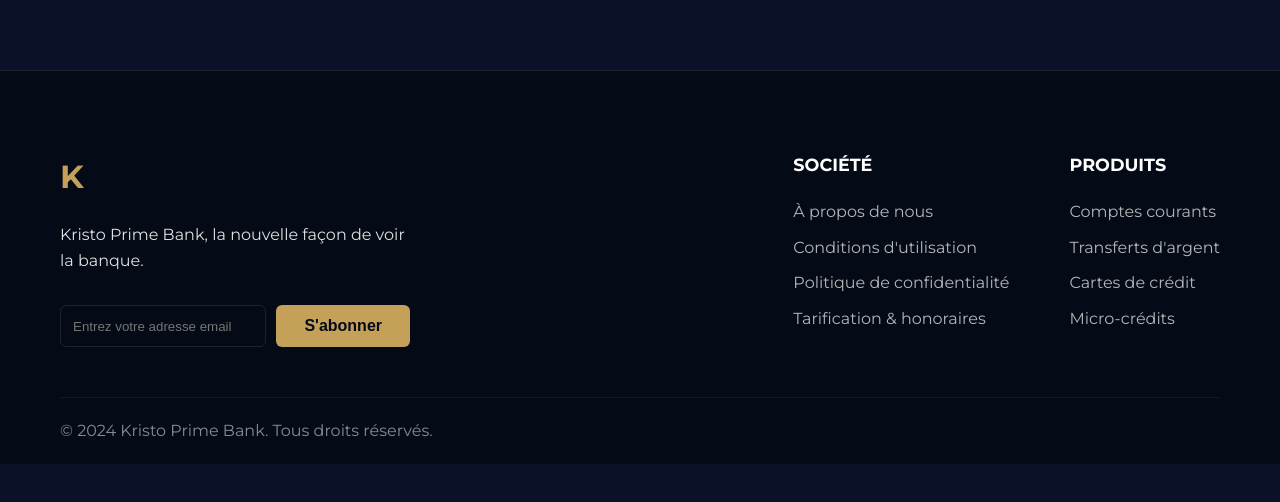
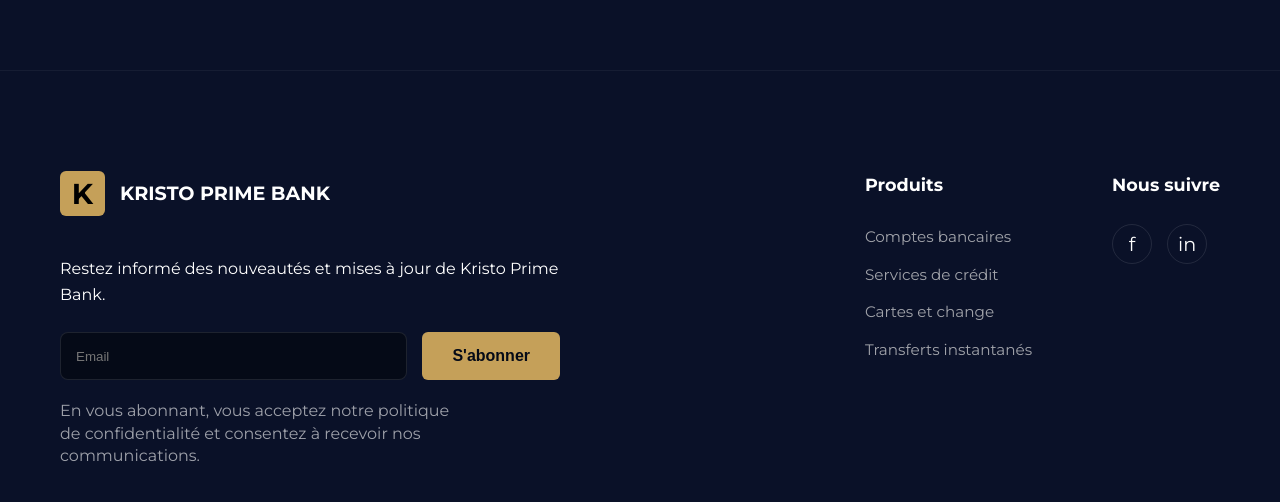
Before and after one commit to mukutaj841-lang/kristo_prime_bank, a plain HTML site: page index.html in a window 1280 px wide. Shown: the part 5452-5954 px from the top of the page. Before the commit the page ends 5916 px from the top, so only its background shows below. Drawn offline with Linux system fonts and the light colour scheme.

Commit message:
Unify footer design across all pages using contact page style

```diff
--- a/index.html
+++ b/index.html
@@ -502,79 +502,134 @@
             border-radius: 16px;
         }
 
-        /* Footer */
-        .footer {
-            background-color: var(--bg-darker);
-            padding: 80px 0 20px;
-            border-top: 1px solid var(--border-color);
+        /* Updated Footer to match image */
+        .footer-new {
+            background-color: var(--bg-dark);
+            padding: 100px 0 60px;
+            border-top: 1px solid rgba(255, 255, 255, 0.05);
         }
 
-        .footer-top {
+        .footer-grid-new {
             display: flex;
             justify-content: space-between;
-            margin-bottom: 50px;
             flex-wrap: wrap;
-            gap: 40px;
+            gap: 50px;
         }
 
-        .footer-brand {
-            max-width: 350px;
+        .footer-left-new {
+            max-width: 500px;
         }
 
-        .footer-brand p {
-            margin: 20px 0;
+        .footer-brand-new {
+            display: flex;
+            align-items: center;
+            gap: 15px;
+            margin-bottom: 40px;
         }
 
-        .subscribe-form {
+        .logo-k {
+            background-color: var(--gold);
+            color: #000;
+            width: 45px;
+            height: 45px;
             display: flex;
-            gap: 10px;
+            align-items: center;
+            justify-content: center;
+            border-radius: 6px;
+            font-weight: 800;
+            font-size: 1.8rem;
         }
 
-        .subscribe-form input {
-            padding: 12px;
-            border-radius: 6px;
+        .brand-text-name {
+            font-size: 1.2rem;
+            font-weight: 700;
+            color: var(--text-white);
+        }
+
+        .footer-left-new p {
+            font-size: 1rem;
+            margin-bottom: 25px;
+            color: var(--text-white);
+        }
+
+        .footer-newsletter-new {
+            display: flex;
+            gap: 15px;
+            margin-bottom: 20px;
+        }
+
+        .footer-newsletter-new input {
+            background-color: var(--bg-darker);
             border: 1px solid var(--border-color);
-            background-color: transparent;
+            padding: 15px;
+            border-radius: 8px;
             color: var(--text-white);
             flex-grow: 1;
+            min-width: 250px;
         }
 
-        .footer-links {
-            display: flex;
-            gap: 60px;
+        .footer-newsletter-new .btn {
+            padding: 15px 30px;
         }
 
-        .link-group h4 {
-            color: var(--text-white);
-            margin-bottom: 20px;
-            font-size: 1.1rem;
+        .footer-policy-text {
+            font-size: 0.85rem;
+            opacity: 0.6;
+            max-width: 400px;
+            line-height: 1.4;
         }
 
-        .link-group ul {
+        .footer-right-new {
+            display: flex;
+            gap: 80px;
+        }
+
+        .footer-col-new h4 {
+            color: var(--text-white);
+            margin-bottom: 25px;
+            font-size: 1.1rem;
+            font-weight: 700;
+        }
+
+        .footer-col-new ul {
             list-style: none;
         }
 
-        .link-group ul li {
-            margin-bottom: 10px;
+        .footer-col-new ul li {
+            margin-bottom: 12px;
         }
 
-        .link-group ul li a {
-            color: var(--text-light);
-            opacity: 0.8;
+        .footer-col-new ul li a {
+            opacity: 0.7;
+            font-size: 0.95rem;
         }
 
-        .link-group ul li a:hover {
+        .footer-col-new ul li a:hover {
+            opacity: 1;
             color: var(--gold);
-            opacity: 1;
         }
 
-        .footer-bottom {
-            text-align: left;
-            padding-top: 20px;
-            border-top: 1px solid var(--border-color);
-            opacity: 0.6;
+        .social-icons-new {
             display: flex;
-            justify-content: space-between;
+            gap: 15px;
+        }
+
+        .social-icon-circle {
+            width: 40px;
+            height: 40px;
+            border: 1px solid var(--border-color);
+            border-radius: 50%;
+            display: flex;
+            align-items: center;
+            justify-content: center;
+            color: var(--text-white);
+            font-size: 1.2rem;
+        }
+
+        .social-icon-circle:hover {
+            background-color: var(--gold);
+            color: var(--bg-dark);
+            border-color: var(--gold);
         }
 
         /* Responsive adjustments */
@@ -659,13 +714,21 @@
                 width: 100%;
             }
 
-            .footer-top {
+            .footer-grid-new {
                 flex-direction: column;
             }
 
-            .footer-links {
+            .footer-right-new {
                 flex-direction: column;
                 gap: 30px;
+            }
+
+            .footer-newsletter-new {
+                flex-direction: column;
+            }
+
+            .footer-newsletter-new input {
+                min-width: 100%;
             }
         }
     </style>
@@ -926,42 +989,44 @@
 
     </main>
 
-    <footer class="footer">
+    <footer class="footer-new">
         <div class="container">
-            <div class="footer-top">
-                <div class="footer-brand">
-                    <div class="logo">
-                        <span class="logo-icon-gold">K</span>
+            <div class="footer-grid-new">
+                <div class="footer-left-new">
+                    <div class="footer-brand-new">
+                        <div class="logo-k">K</div>
+                        <div class="brand-text-name">KRISTO PRIME BANK</div>
                     </div>
-                    <p>Kristo Prime Bank, la nouvelle façon de voir la banque.</p>
-                    <form class="subscribe-form mt-4">
-                        <input type="email" placeholder="Entrez votre adresse email">
+                    <p>Restez informé des nouveautés et mises à jour de Kristo Prime Bank.</p>
+                    <form class="footer-newsletter-new">
+                        <input type="email" placeholder="Email">
                         <button type="submit" class="btn btn-primary">S'abonner</button>
                     </form>
+                    <p class="footer-policy-text">
+                        En vous abonnant, vous acceptez notre politique de confidentialité et consentez à recevoir nos
+                        communications.
+                    </p>
                 </div>
-                <div class="footer-links">
-                    <div class="link-group">
-                        <h4>SOCIÉTÉ</h4>
+
+                <div class="footer-right-new">
+                    <div class="footer-col-new">
+                        <h4>Produits</h4>
                         <ul>
-                            <li><a href="#">À propos de nous</a></li>
-                            <li><a href="#">Conditions d'utilisation</a></li>
-                            <li><a href="#">Politique de confidentialité</a></li>
-                            <li><a href="#">Tarification & honoraires</a></li>
+                            <li><a href="#">Comptes bancaires</a></li>
+                            <li><a href="#">Services de crédit</a></li>
+                            <li><a href="#">Cartes et change</a></li>
+                            <li><a href="#">Transferts instantanés</a></li>
                         </ul>
                     </div>
-                    <div class="link-group">
-                        <h4>PRODUITS</h4>
-                        <ul>
-                            <li><a href="#">Comptes courants</a></li>
-                            <li><a href="#">Transferts d'argent</a></li>
-                            <li><a href="#">Cartes de crédit</a></li>
-                            <li><a href="#">Micro-crédits</a></li>
-                        </ul>
+
+                    <div class="footer-col-new">
+                        <h4>Nous suivre</h4>
+                        <div class="social-icons-new">
+                            <a href="#" class="social-icon-circle">f</a>
+                            <a href="#" class="social-icon-circle">in</a>
+                        </div>
                     </div>
                 </div>
-            </div>
-            <div class="footer-bottom">
-                <p>&copy; 2024 Kristo Prime Bank. Tous droits réservés.</p>
             </div>
         </div>
     </footer>
```
Also changed, not shown: Apropos.html (+125 -59 lines), nos_produits.html (+123 -59 lines).
